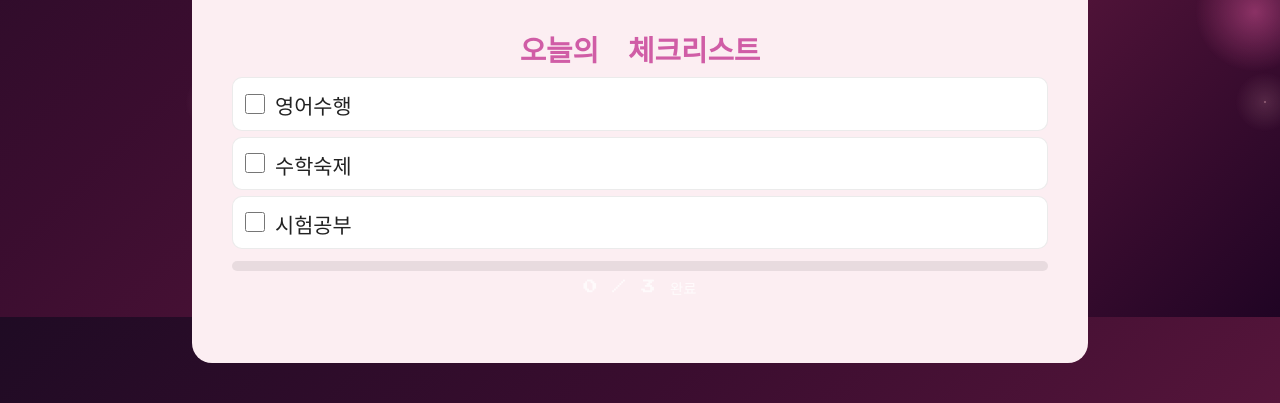
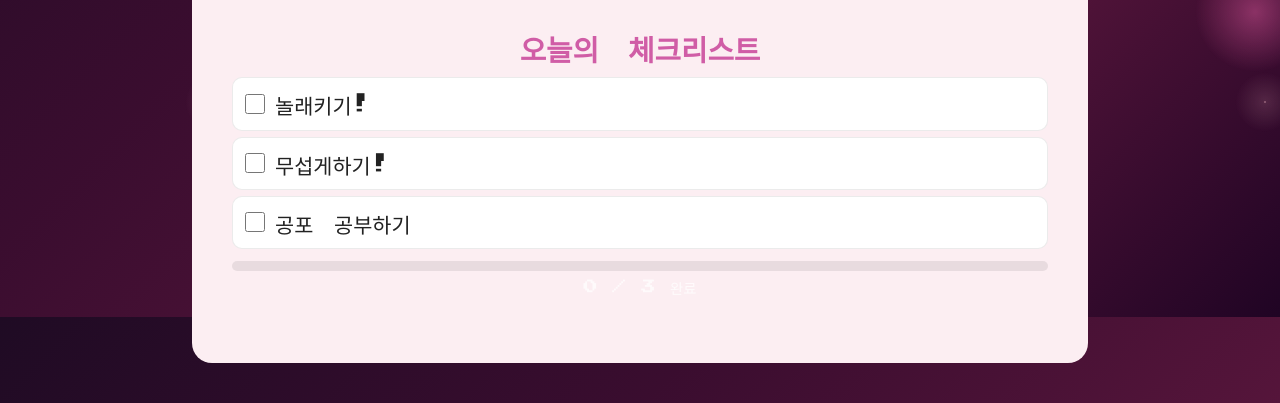
Before and after one commit to pffyffe20713-star/my-page, a plain HTML site: page about.html in a window 1280 px wide. Shown: the part 483-886 px from the top of the page. Drawn offline with nearby package versions, Linux system fonts and the light colour scheme; a web font is replaced by a local one.

Commit message:
Update about.html

```diff
--- a/about.html
+++ b/about.html
@@ -253,9 +253,9 @@ html.st-dark img,html.st-dark video,html.st-dark iframe,html.st-dark canvas{filt
     <p class="st-dnum">D-30</p>
     <div class="st-sec st-check" data-st="check">
       <h2 class="st-h" style="color: rgb(208, 93, 166);">오늘의 체크리스트</h2>
-      <label class="st-ci"><input type="checkbox"><span>영어수행</span></label>
-      <label class="st-ci"><input type="checkbox"><span>수학숙제</span></label>
-      <label class="st-ci"><input type="checkbox"><span>시험공부</span></label>
+      <label class="st-ci"><input type="checkbox"><span>놀래키기!</span></label>
+      <label class="st-ci"><input type="checkbox"><span>무섭게하기!</span></label>
+      <label class="st-ci"><input type="checkbox"><span>공포 공부하기</span></label>
       <div class="st-bar">
         <i></i>
       </div>
```
